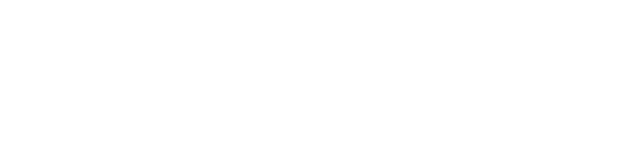
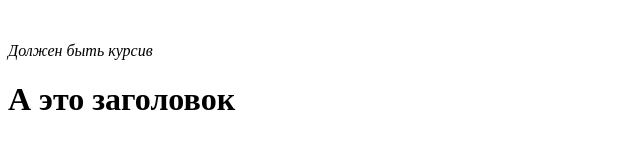
Before and after one commit to andrabra/first-project, a plain HTML site: page index.html in a window 1280 px wide. Shown: the whole page, without its empty margins (0-640 px from the left). Drawn offline with Linux system fonts and the light colour scheme.

Commit message:
Добавлен текст

```diff
--- a/index.html
+++ b/index.html
@@ -1,7 +1,14 @@
 <!DOCTYPE html>
 <html>
+  <head>
+    <meta charset="UTF-8">
+    <title>Знакомство с ГИТОМ</title>
 
-
+  </head>
+  <body>
+    <p><em>Должен быть курсив</em></p>
+    <h1>А это заголовок</h1>
+  </body>
 
 
 </html>
```
